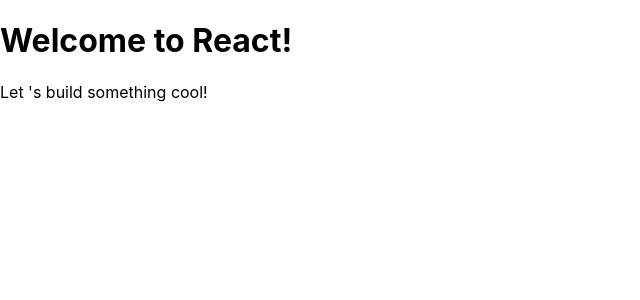
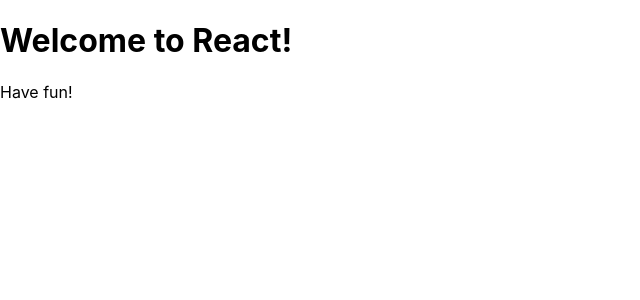
Before and after one commit to MahamJamil/hello-react, a React (Create React App) app: page / in a window 1280 px wide. Shown: the top 300 px of the page, without its empty margins (0-640 px from the left). Built offline with nearby package versions, Linux system fonts and the light colour scheme.

Commit message:
Added message prop in render and return

```diff
--- a/src/index.js
+++ b/src/index.js
@@ -9,11 +9,12 @@ function Hello(props) {
         div >
         <
         h1 > Welcome to { props.library }! < /h1>  <
-        p > Let 's build something cool!</p>< /
+        p > { props.message } < /p>< /
         div >
     );
 }
 
-ReactDOM.render( < Hello library = 'React' / > ,
+ReactDOM.render( < Hello library = 'React'
+    message = 'Have fun!' / > ,
     document.getElementById('root')
 );
```
